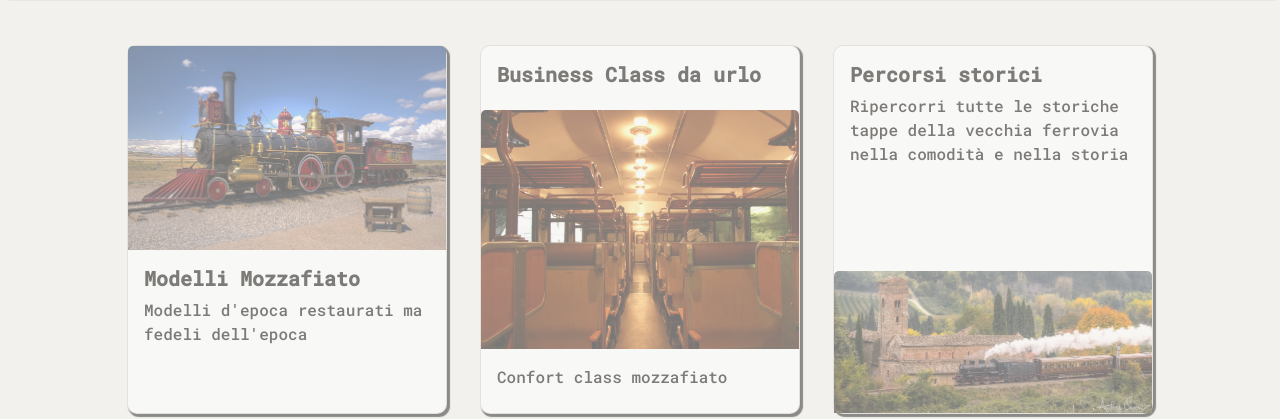
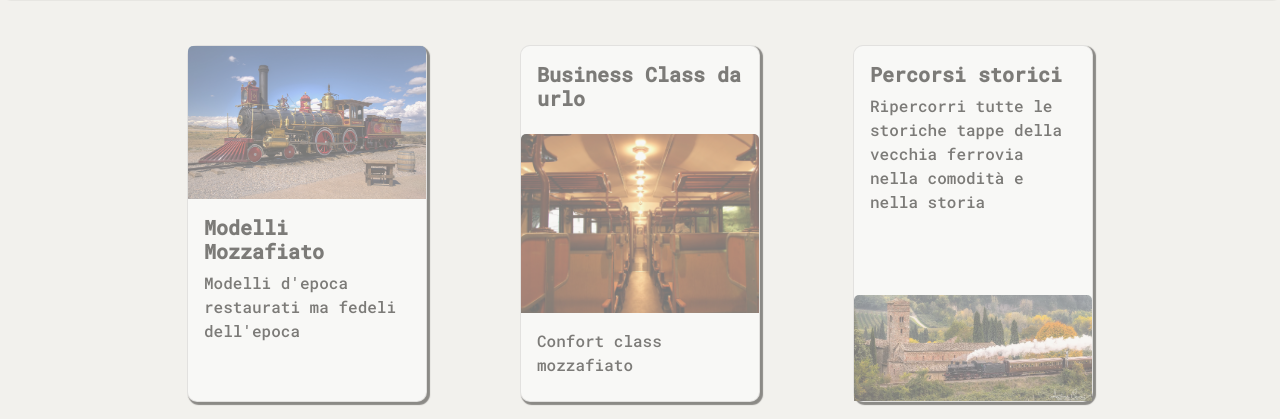
Before and after one commit to aCute5/js-biglietto-treno-form, a plain HTML site: page index.html in a window 1280 px wide. Shown: the part 563-982 px from the top of the page. Drawn offline with nearby package versions, Linux system fonts and the light colour scheme.

Commit message:
FINAL STYLE

```diff
--- a/index.html
+++ b/index.html
@@ -54,7 +54,7 @@
     <div class="container p-5">
       <div class="row justify-content-evenly gx-5">
 
-          <div class="card col-3 p-0" style="width: 20rem;">
+          <div class="card col-3 p-0" style="width: 15rem;">
             <img src="img/365993-sepik.jpg" class="card-img-top" alt="">
             <div class="card-body">
               <h5 class="fw-bold">Modelli  Mozzafiato</h5>
@@ -63,7 +63,7 @@
           </div>
 
 
-          <div class="card col-3 p-0" style="width: 20rem;">
+          <div class="card col-3 p-0" style="width: 15rem;">
             <div class="card-body">
               <h5 class="fw-bold">Business Class da urlo </h5>
             </div>
@@ -76,7 +76,7 @@
           </div>
 
 
-          <div class="card col-3 p-0" style="width: 20rem;">
+          <div class="card col-3 p-0" style="width: 15rem;">
            <div class="card-body">
               <h5 class="fw-bold">Percorsi storici</h5>
               <p class="card-title">Ripercorri tutte le storiche tappe della vecchia ferrovia nella comodità e nella storia</p>
```
